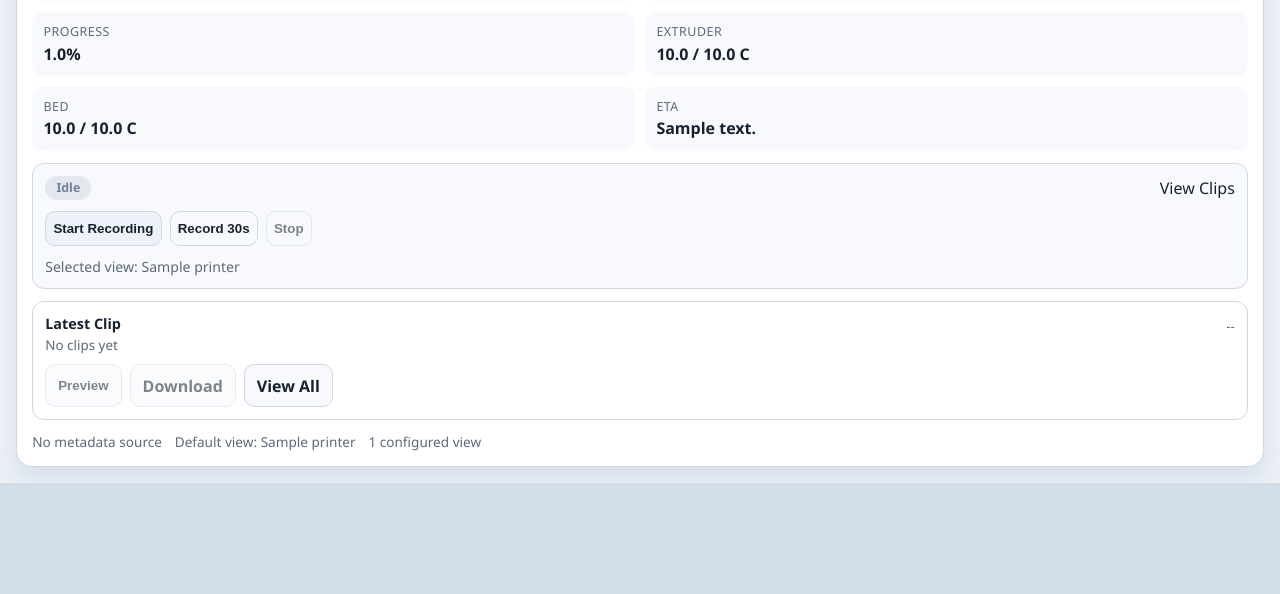
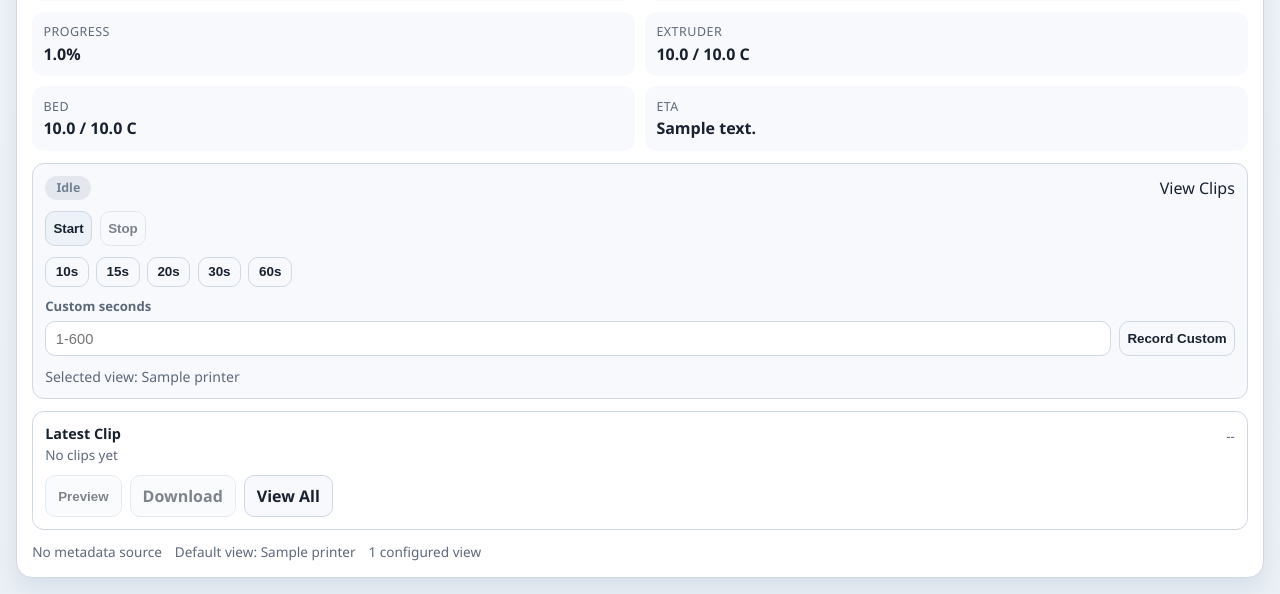
Before and after one commit to khisanthax/printernvr, a Python web app: template templates/printers.html in a window 1280 px wide. Shown: the part 1275-1869 px from the top of the page. Before the commit the page ends 1758 px from the top, so only its background shows below. Run offline with Jinja, Linux system fonts and the light colour scheme; the template is opened without the code that fills it: most values are stand-ins (such as "Sample title", 1, 10 or a date in 2020).

Commit message:
Phase 8.5: custom printer card recording durations

```diff
--- a/static/printers.js
+++ b/static/printers.js
@@ -8,6 +8,8 @@ let refreshInFlight = false;
 const recordingStates = new Map();
 const localRecordingErrors = new Map();
 const latestClipStates = new Map();
+const CUSTOM_DURATION_MIN_SECONDS = 1;
+const CUSTOM_DURATION_MAX_SECONDS = 600;
 
 function query(selector) {
   return document.querySelector(selector);
@@ -555,6 +557,28 @@ function getSelectedCameraId(printerId) {
   return view && view.camera_id ? view.camera_id : null;
 }
 
+function getCustomDurationInput(printerId) {
+  return query(`[data-printer-custom-duration="${printerId}"]`);
+}
+
+function readCustomDuration(printerId) {
+  const input = getCustomDurationInput(printerId);
+  if (!(input instanceof HTMLInputElement)) {
+    throw new Error("Custom duration input is unavailable.");
+  }
+
+  const duration = Number(input.value);
+  if (!Number.isInteger(duration)) {
+    throw new Error("Custom duration must be a whole number of seconds.");
+  }
+  if (duration < CUSTOM_DURATION_MIN_SECONDS || duration > CUSTOM_DURATION_MAX_SECONDS) {
+    throw new Error(
+      `Custom duration must be between ${CUSTOM_DURATION_MIN_SECONDS} and ${CUSTOM_DURATION_MAX_SECONDS} seconds.`,
+    );
+  }
+  return duration;
+}
+
 function updatePrinterClipsLink(printerId, cameraId) {
   const link = query(`[data-printer-clips-link="${printerId}"]`);
   if (!link) {
@@ -735,6 +759,11 @@ function updatePrinterRecordingState(printerId) {
 
     button.disabled = busy;
   });
+
+  const customInput = getCustomDurationInput(printerId);
+  if (customInput instanceof HTMLInputElement) {
+    customInput.disabled = busy || !canRecord;
+  }
 }
 
 function updateAllPrinterRecordingStates() {
@@ -1100,6 +1129,10 @@ function bindRecordingControls() {
           const duration = Number(button.dataset.duration || 30);
           setRecordingMessage(printerId, `${duration}-second clip starting...`);
           await startRecording(cameraId, duration);
+        } else if (action === "custom") {
+          const duration = readCustomDuration(printerId);
+          setRecordingMessage(printerId, `${duration}-second clip starting...`);
+          await startRecording(cameraId, duration);
         }
         await refreshRecordingStates();
       } catch (error) {
--- a/static/style.css
+++ b/static/style.css
@@ -818,6 +818,44 @@ body {
   justify-content: flex-start;
 }
 
+.printer-recording__durations {
+  display: flex;
+  flex-wrap: wrap;
+  gap: 0.45rem;
+}
+
+.printer-recording__custom {
+  display: grid;
+  gap: 0.35rem;
+}
+
+.printer-recording__custom label {
+  color: var(--muted);
+  font-size: 0.82rem;
+  font-weight: 700;
+}
+
+.printer-recording__custom div {
+  display: grid;
+  grid-template-columns: minmax(0, 1fr) auto;
+  gap: 0.5rem;
+}
+
+.printer-recording__custom input {
+  width: 100%;
+  border: 1px solid var(--border);
+  border-radius: 10px;
+  padding: 0.52rem 0.6rem;
+  color: var(--text);
+  background: #fff;
+  font-size: 0.92rem;
+}
+
+.printer-recording__custom input:disabled {
+  opacity: 0.55;
+  cursor: not-allowed;
+}
+
 .printer-recording__message {
   margin: 0;
   color: var(--muted);
@@ -1184,6 +1222,10 @@ body {
   .printer-stats {
     grid-template-columns: 1fr 1fr;
   }
+
+  .printer-recording__custom div {
+    grid-template-columns: 1fr;
+  }
 }
 
 @media (max-width: 640px) {
--- a/templates/printers.html
+++ b/templates/printers.html
@@ -180,14 +180,35 @@
             </div>
             <div class="printer-recording__controls">
               <button type="button" class="control-button" data-printer-record-action="start" data-printer-record-printer="{{ printer.printer_id }}">
-                Start Recording
-              </button>
-              <button type="button" class="control-button control-button--secondary" data-printer-record-action="timed" data-duration="30" data-printer-record-printer="{{ printer.printer_id }}">
-                Record 30s
+                Start
               </button>
               <button type="button" class="control-button control-button--secondary" data-printer-record-action="stop" data-printer-record-printer="{{ printer.printer_id }}" disabled>
                 Stop
               </button>
+            </div>
+            <div class="printer-recording__durations" aria-label="Quick recording durations">
+              {% for duration in [10, 15, 20, 30, 60] %}
+              <button type="button" class="control-button control-button--secondary control-button--compact" data-printer-record-action="timed" data-duration="{{ duration }}" data-printer-record-printer="{{ printer.printer_id }}">
+                {{ duration }}s
+              </button>
+              {% endfor %}
+            </div>
+            <div class="printer-recording__custom">
+              <label for="custom-duration-{{ printer.printer_id }}">Custom seconds</label>
+              <div>
+                <input
+                  id="custom-duration-{{ printer.printer_id }}"
+                  type="number"
+                  min="1"
+                  max="600"
+                  step="1"
+                  inputmode="numeric"
+                  placeholder="1-600"
+                  data-printer-custom-duration="{{ printer.printer_id }}">
+                <button type="button" class="control-button control-button--secondary" data-printer-record-action="custom" data-printer-record-printer="{{ printer.printer_id }}">
+                  Record Custom
+                </button>
+              </div>
             </div>
             <p class="printer-recording__message" data-printer-recording-message="{{ printer.printer_id }}">Selected view: {{ printer.camera_name or printer.default_camera_id or "--" }}</p>
             <p class="camera-error" data-printer-recording-error="{{ printer.printer_id }}" hidden></p>
```
Also changed, not shown: docs/ARCHITECTURE.md (+3 -2 lines), docs/DECISIONS.md (+16 -0 lines), docs/ROADMAP.md (+22 -1 lines), .cursor-context.md, .cursor-rules.md, README.md.
